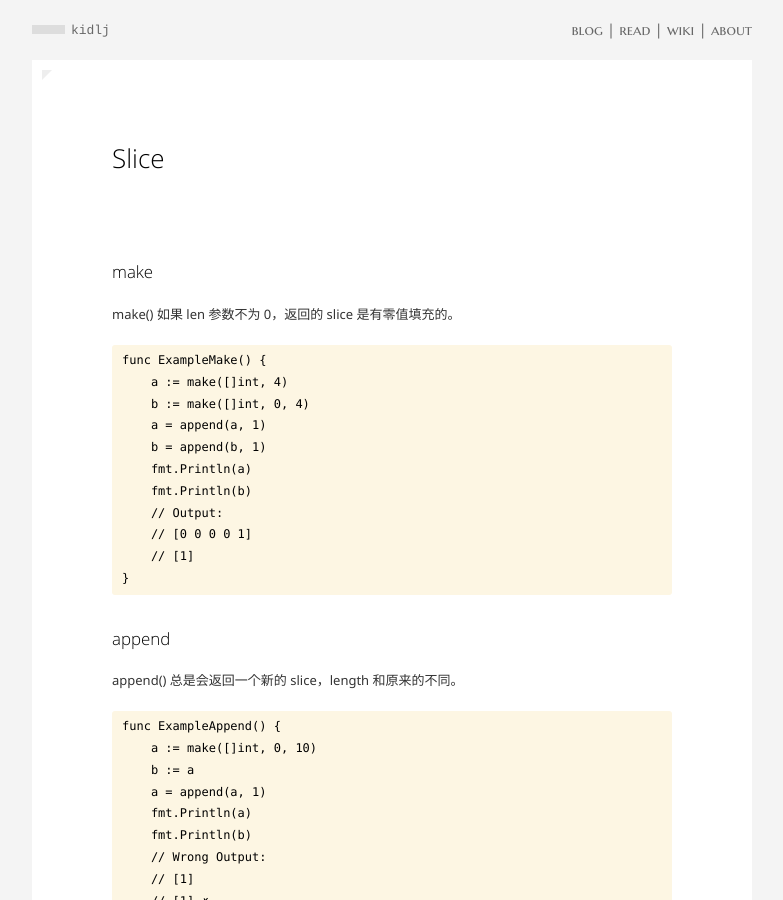
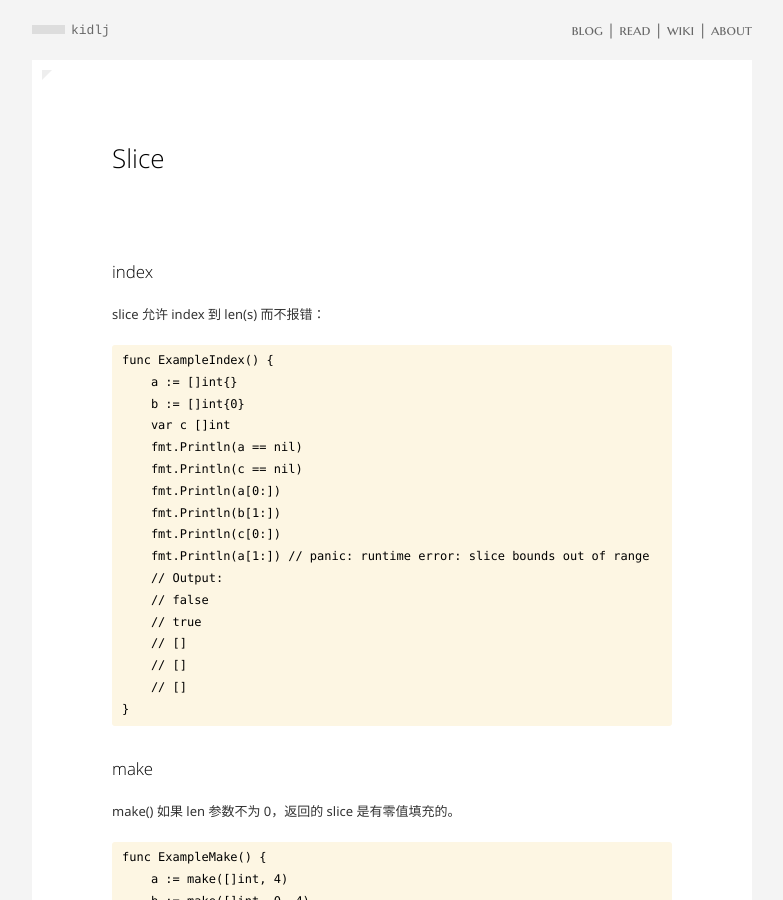
Before and after one commit to kidlj/awei, a Jekyll site: the page built from _wiki/slice.md, in a window 1280 px wide and 900 px high. Shown: the whole window, without its empty margins (248-1031 px from the left). Built offline with Jekyll 4.4.1, drawn with Linux system fonts in a browser that asks for light colours.

Commit message:
add slice index notes

```diff
--- a/_wiki/slice.md
+++ b/_wiki/slice.md
@@ -1,6 +1,28 @@
 ---
 title: Slice
 ---
+
+### index
+
+slice 允许 index 到 len(s) 而不报错：
+
+    func ExampleIndex() {
+        a := []int{}
+        b := []int{0}
+        var c []int
+        fmt.Println(a == nil)
+        fmt.Println(c == nil)
+        fmt.Println(a[0:])
+        fmt.Println(b[1:])
+        fmt.Println(c[0:])
+        fmt.Println(a[1:]) // panic: runtime error: slice bounds out of range
+        // Output:
+        // false
+        // true
+        // []
+        // []
+        // []
+    }
 
 ### make
 
```
